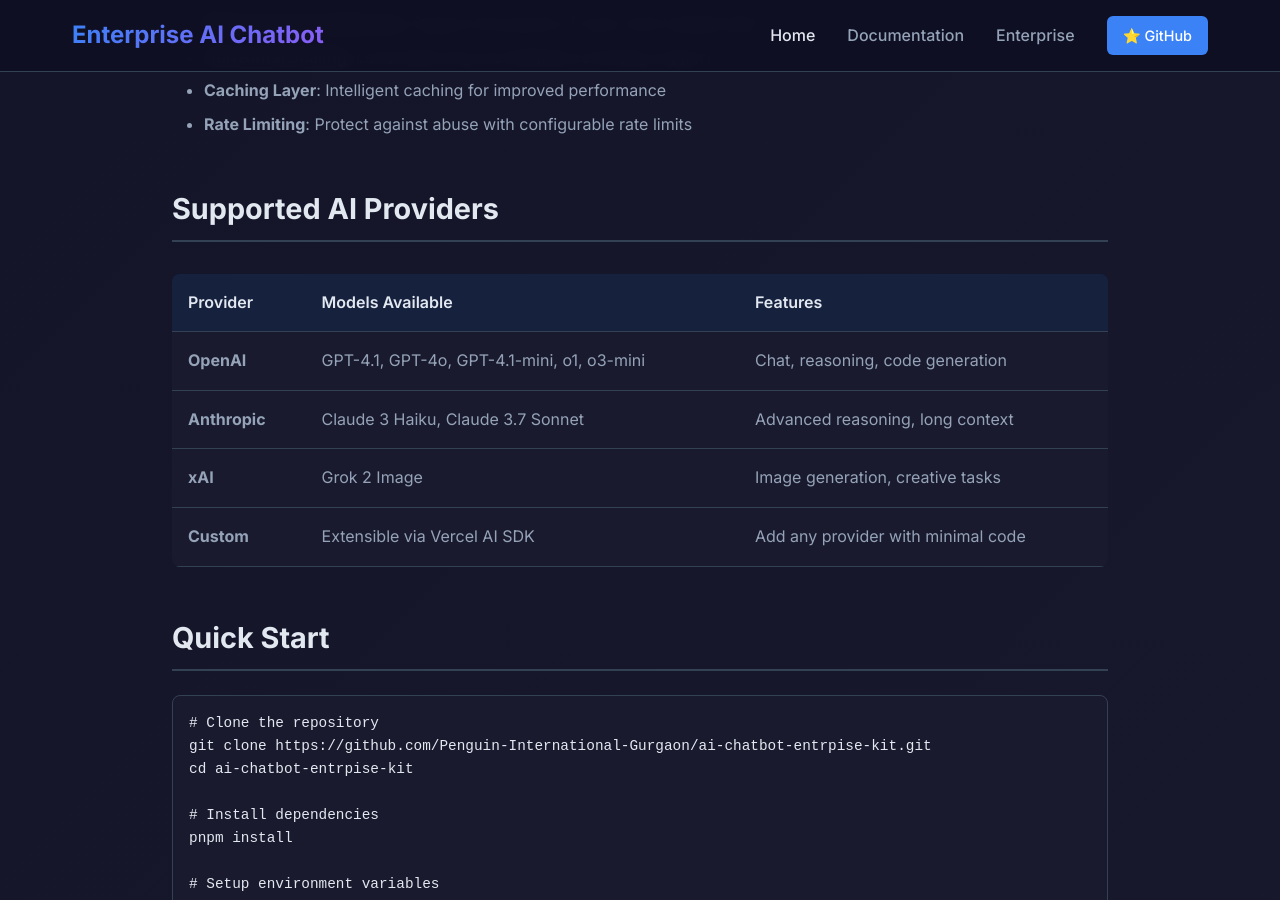
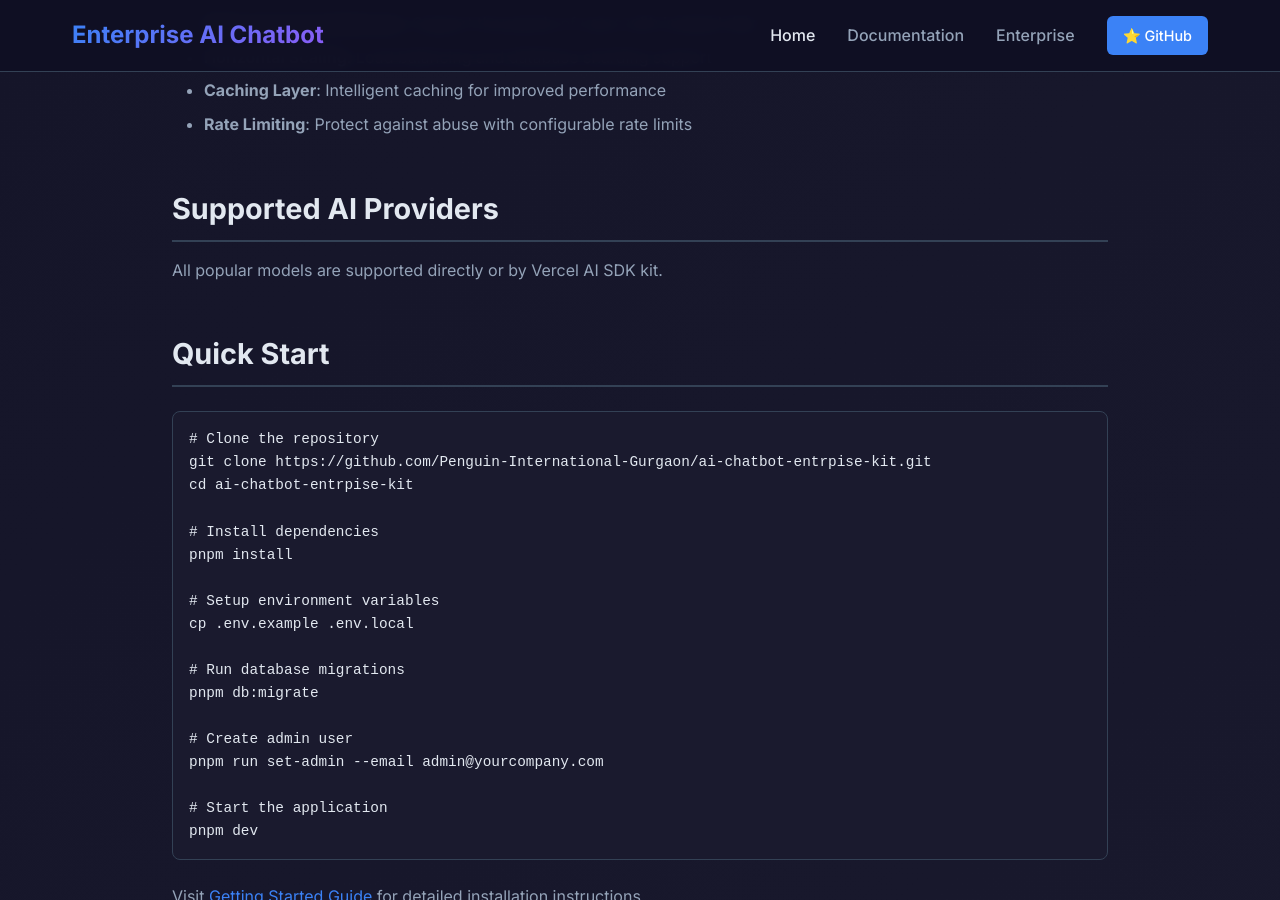
Before and after one commit to Penguin-International-Gurgaon/ai-chatbot-entrpise-kit, a Jekyll site: the page built from docs/index.md, in a window 1280 px wide and 900 px high, scrolled down 3677 px. Built offline with Jekyll 4.4.1, drawn with Linux system fonts in a browser that asks for light colours.

Commit message:
Update index.md

```diff
--- a/docs/index.md
+++ b/docs/index.md
@@ -111,12 +111,7 @@
 
 ## Supported AI Providers
 
-| Provider      | Models Available                           | Features                           |
-| ------------- | ------------------------------------------ | ---------------------------------- |
-| **OpenAI**    | GPT-4.1, GPT-4o, GPT-4.1-mini, o1, o3-mini | Chat, reasoning, code generation   |
-| **Anthropic** | Claude 3 Haiku, Claude 3.7 Sonnet          | Advanced reasoning, long context   |
-| **xAI**       | Grok 2 Image                               | Image generation, creative tasks   |
-| **Custom**    | Extensible via Vercel AI SDK               | Add any provider with minimal code |
+All popular models are supported directly or by Vercel AI SDK kit.
 
 ## Quick Start
 
```
